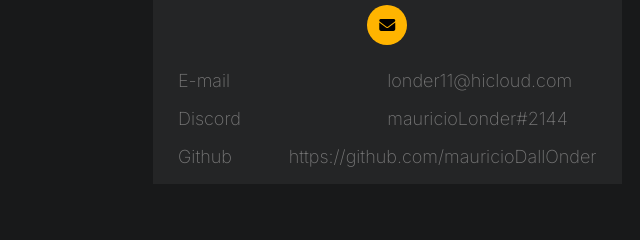
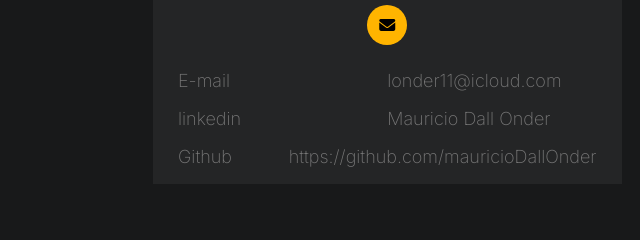
Before and after one commit to mauricioDallOnder/portifolio, a plain HTML site: page index.html in a window 1280 px wide. Shown: the part 6066-6306 px from the top of the page, 420-1060 px from the left. Drawn offline with nearby package versions, Linux system fonts and the light colour scheme.

Commit message:
Update index.html

```diff
--- a/index.html
+++ b/index.html
@@ -442,11 +442,11 @@
                 </div>
                 <div class="box">
                   <div class="box1">E-mail</div>
-                  <div class="box2">londer11@hicloud.com</div>
+                  <div class="box2">londer11@icloud.com</div>
                 </div>
                 <div class="box">
-                  <div class="box1">Discord</div>
-                  <div class="box2">mauricioLonder#2144</div>
+                  <div class="box1">linkedin</div>
+                  <div class="box2">Mauricio Dall Onder</div>
                 </div>
                 <div class="box">
                   <div class="box1">Github</div>
```
